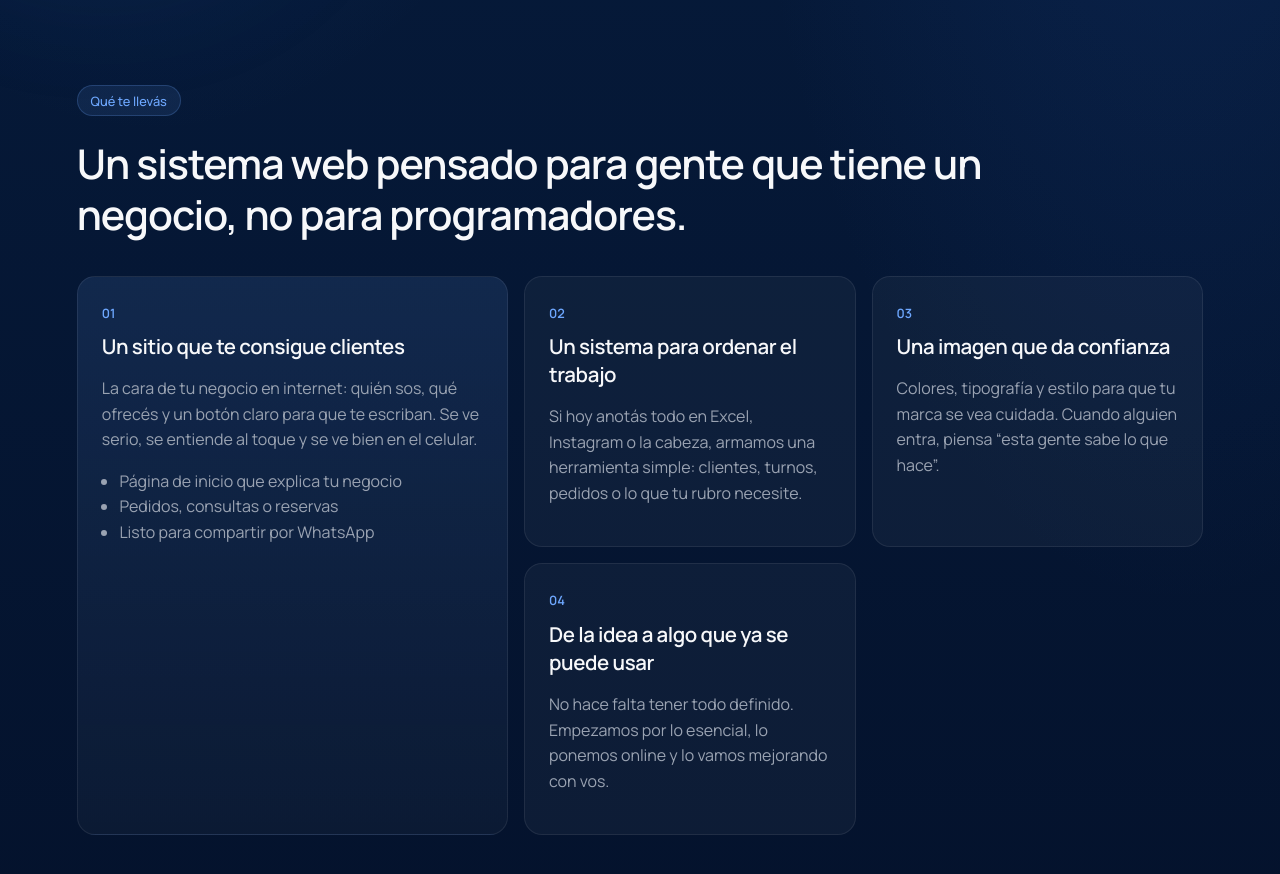
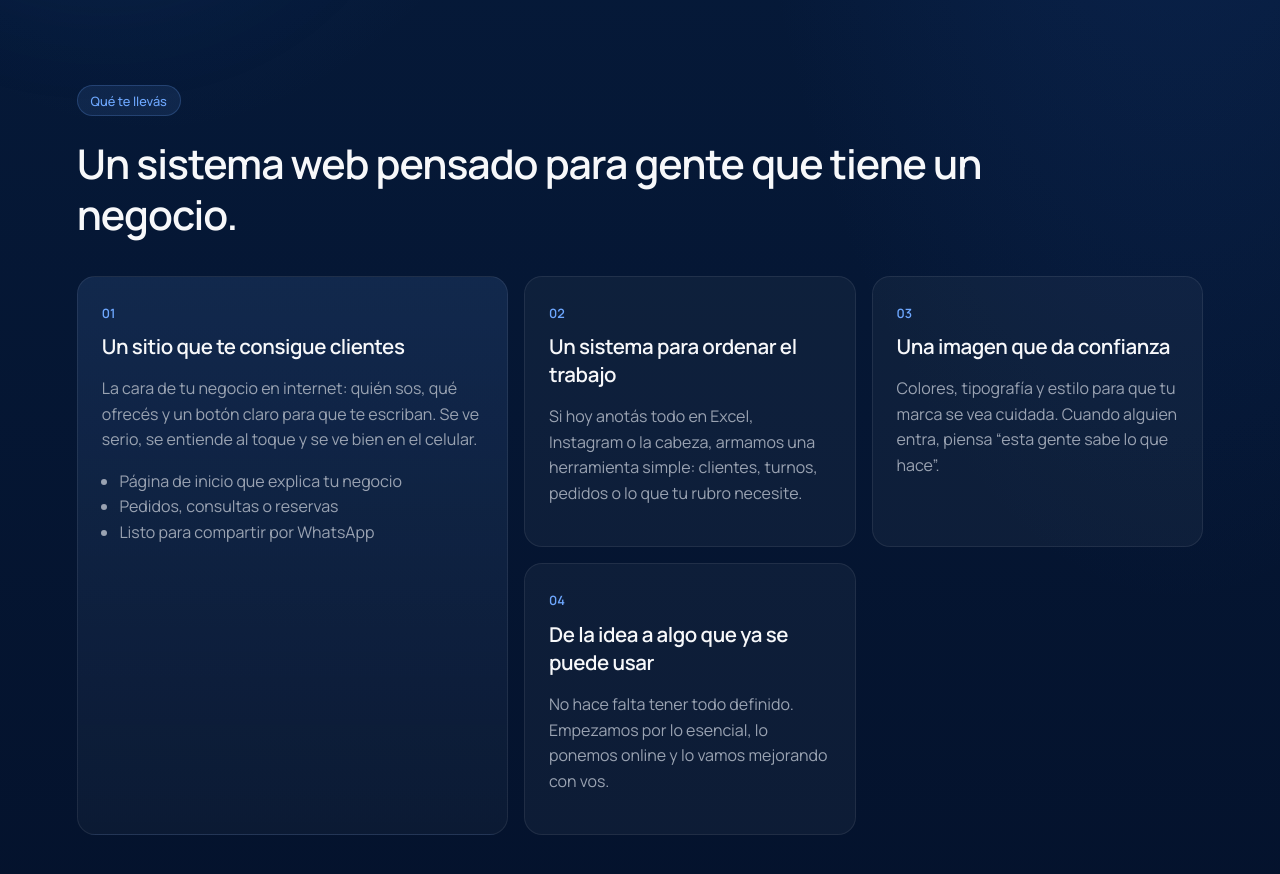
Before and after one commit to leouser82/NexoAPP, a React (Vite) app in the folder NexoSoftWeb/: page / in a window 1280 px wide. Shown: the part 980-1854 px from the top of the page. Built offline with nearby package versions, Linux system fonts and the light colour scheme.

Commit message:
ajuste en label

```diff
--- a/NexoSoftWeb/src/components/Services.jsx
+++ b/NexoSoftWeb/src/components/Services.jsx
@@ -5,7 +5,7 @@ export default function Services() {
     <section id="servicios" className="services">
       <div className="section-head">
         <p className="kicker">Qué te llevás</p>
-        <h2>Un sistema web pensado para gente que tiene un negocio, no para programadores.</h2>
+        <h2>Un sistema web pensado para gente que tiene un negocio.</h2>
       </div>
       <div className="service-grid">
         {SERVICES.map((service) => (
```
